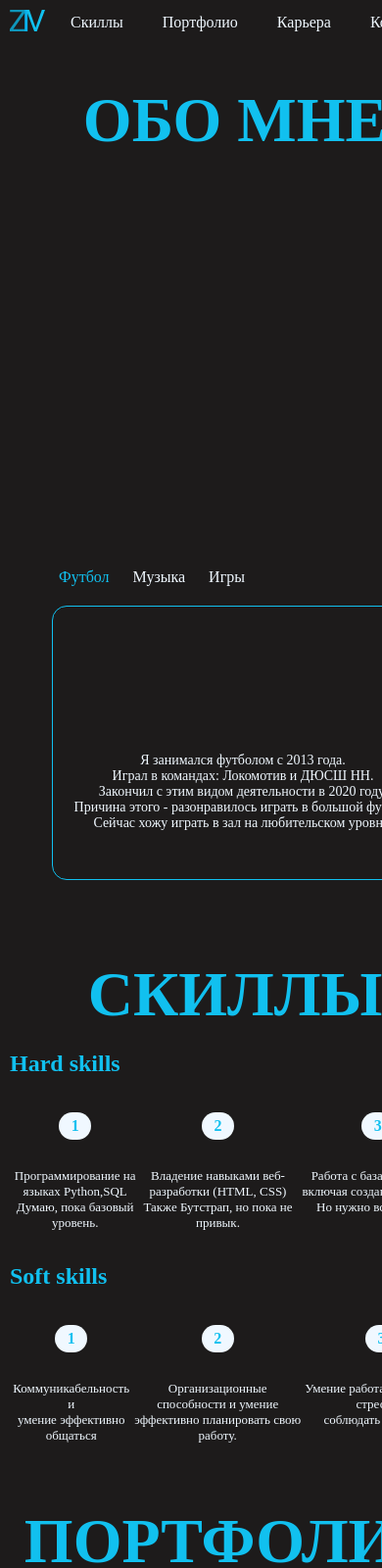
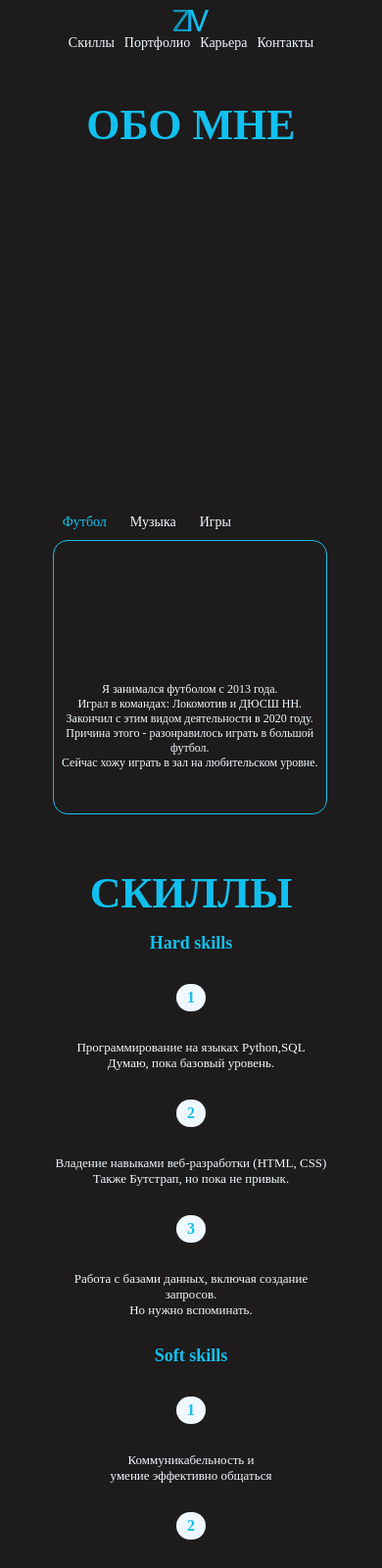
Before and after one commit to zqhan1337/biographyIZ, a plain HTML site: page index.html in a window 390 px wide. Shown: the top 1600 px of the page at 98% size. Drawn offline with Linux system fonts and the light colour scheme; a web font is replaced by a local one.

Commit message:
Адаптив 480 до 300

```diff
--- a/assets/style/style.css
+++ b/assets/style/style.css
@@ -720,3 +720,106 @@ body{
         margin-top: 50px !important;
     }
 }
+@media(max-width:480px){
+    .container{
+        width: 300px !important;
+        padding-left: 5px !important;
+        padding-right: 5px !important;
+    }
+    .header .container{
+        display: flex;
+        flex-direction: column;
+    }
+    .header .container .category a{
+        margin-left: 5px !important;
+        margin-right: 5px !important;
+        font-size: 14px !important;
+    }
+    .about .container .col1 .name{
+        font-size: 44px !important;
+    }
+    .about .container .col1 .phototext{
+        width: 260px !important;
+        height: 350px !important;
+
+    }
+    .about .container .col1 .phototext .text{
+        font-size: 14px !important;
+        line-height: 25px !important;
+    }
+    .about .container .col2{
+        width: 125% !important;
+    }
+    .about .container .col2 .textphoto{
+        width: 280px !important;
+        margin: 0;
+    }
+
+    .about .container .col2 .textphoto1{
+        width: 280px !important;
+        margin: 0;
+    }
+
+    .about .container .col2 .textphoto3{
+        width: 280px !important;
+        margin: 0;
+    }
+    .about .container .col2 .infome label{
+        font-size: 14px !important;
+    }
+    .about .container .col2 .infome .line{
+    margin-top: 10px !important;
+    }
+    .about .container .col2 .infome .opis{
+        font-size: 12px !important;
+    }
+    .skills{
+        margin-top: 25px !important;
+    }
+    .skills .container .big{
+        font-size: 44px !important;
+    }
+    .skills .container .skill .Hard{
+        font-size: 18px !important;
+    }
+    .skills .container .skill .Soft{
+        font-size: 18px !important;
+    }
+    .skills .container .skill .nabor{
+        display: flex;
+        flex-direction: column;
+
+    }
+    .skills .container .skill .block1{
+        display: flex;
+        flex-direction: column;
+        align-items: center;
+    }
+    .skills .container .skill .block2{
+        display: flex;
+        flex-direction: column;
+        align-items: center;
+    }
+    .skills .container .skill .nmb{
+        width: 30px !important;
+    }
+    .port .container .big{
+        font-size: 38px !important;
+    }
+    .port .container .cards .card{
+        width: 280px !important;
+    }
+    .port .container .cards .card .opisa{
+        font-size: 12px !important;
+    }
+    .career .container .big{
+        font-size: 44px !important;
+    }
+    .career .container .dota{
+        width: 280px !important;
+    }
+    .career .container .dota .text{
+        font-size: 14px !important;
+    }
+
+}
```
